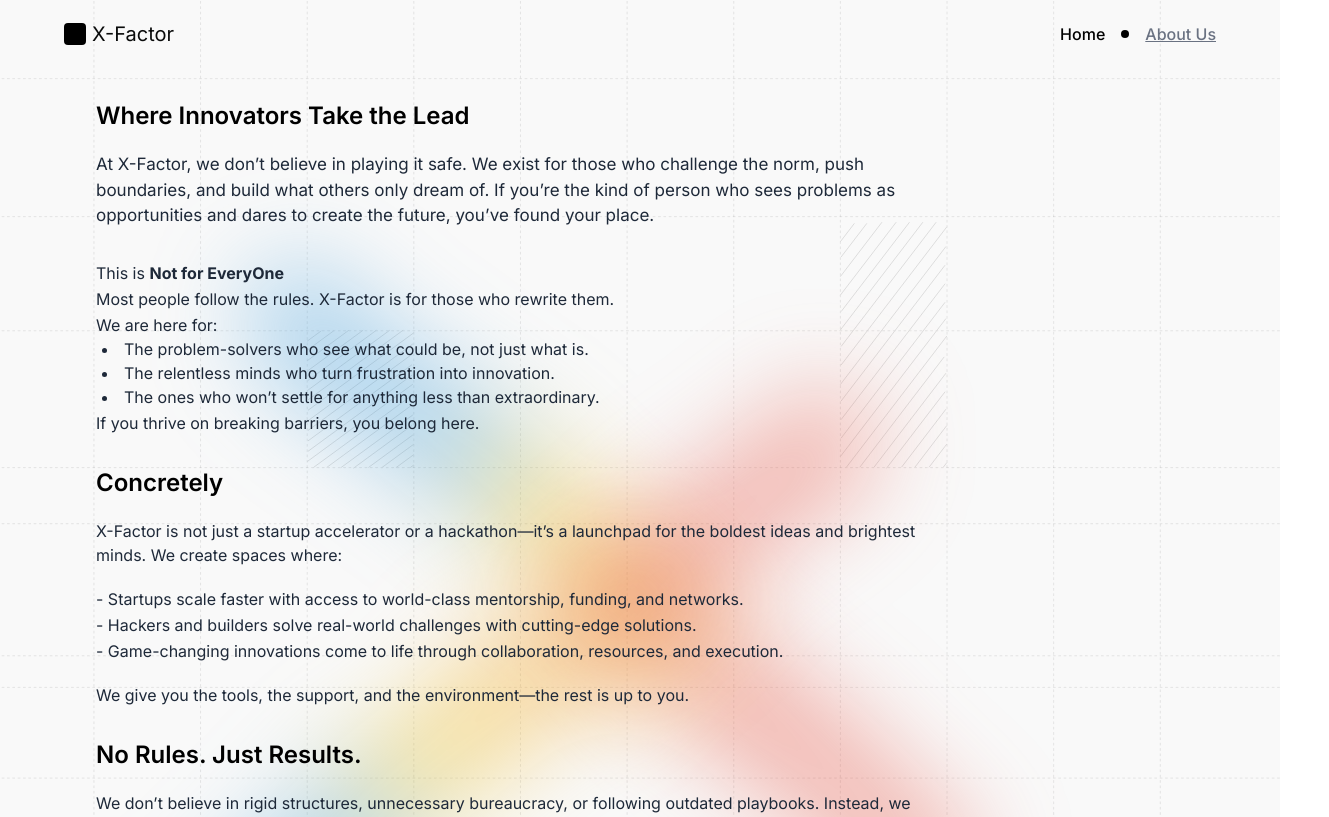
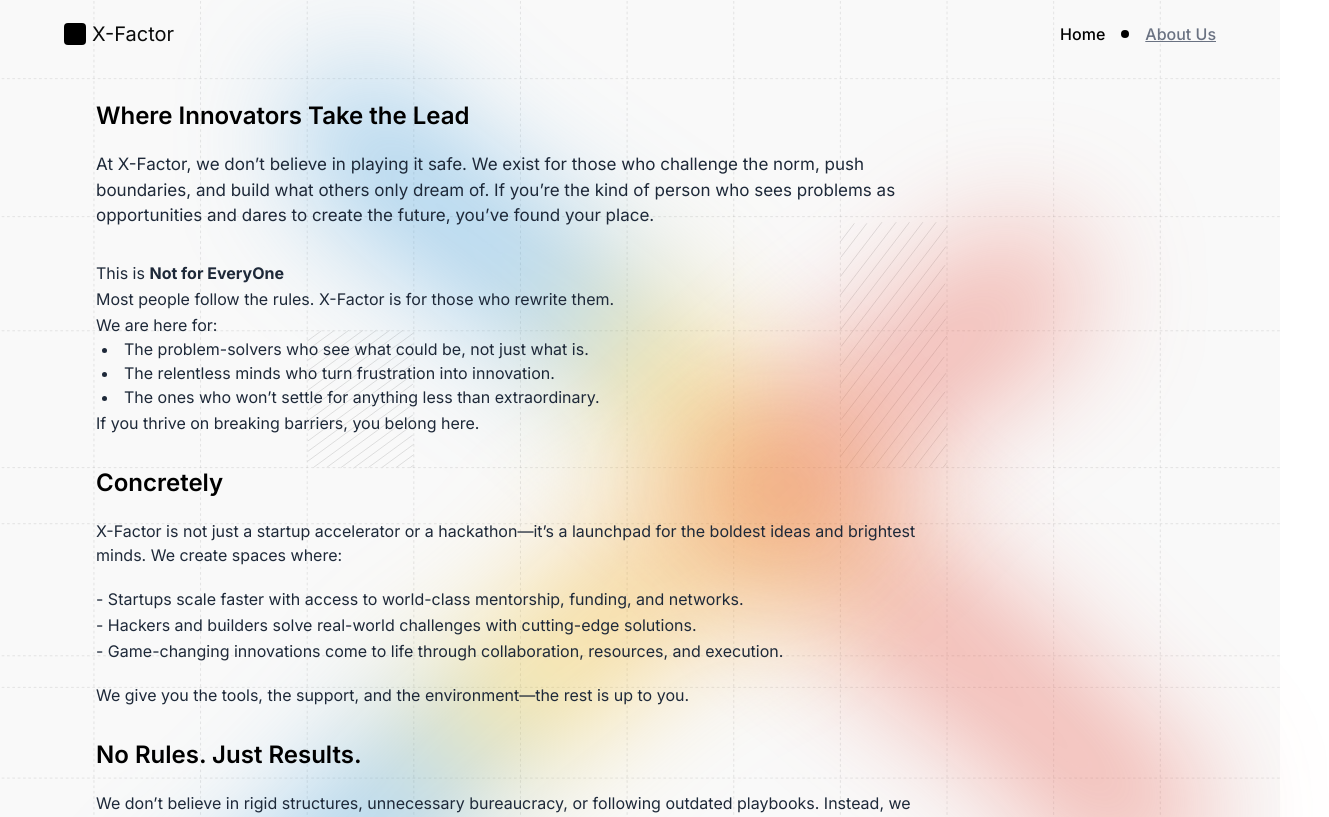
Before and after one commit to Pranali209/Xfactor, a React (Vite) app: page /about in a window 1280 px wide. Shown: the top 817 px of the page, 1329 px wide, since content can reach past the window. Built offline with nearby package versions, Linux system fonts and the light colour scheme.

Commit message:
about us baxk x

```diff
--- a/src/Pages/About.jsx
+++ b/src/Pages/About.jsx
@@ -23,8 +23,9 @@ const AboutUs = () => {
 
   return (
     <div className='  backGrid ' >
+     <section className=' backX'>
       <Header />
-      <section className='px-24 w-[80%] backX max-md:px-5 max-md:w-full'>
+      <section className='px-24 w-[80%] max-md:px-5 max-md:w-full'>
         <Heading className="text-2xl mb-5 font-semibold " as="h1" text="Where Innovators Take the Lead " />
         <Heading className="text-[17px] mt-5  text-gray-800" as="p"
           text="At X-Factor, we don’t believe in playing it safe. We exist for those who challenge the norm, push boundaries, and build what others only dream of. If you’re the kind of person who sees problems as opportunities and dares to create the future, you’ve found your place." />
@@ -86,7 +87,7 @@ const AboutUs = () => {
 
 
 
-
+      </section>
     </div>
   );
 }
```
